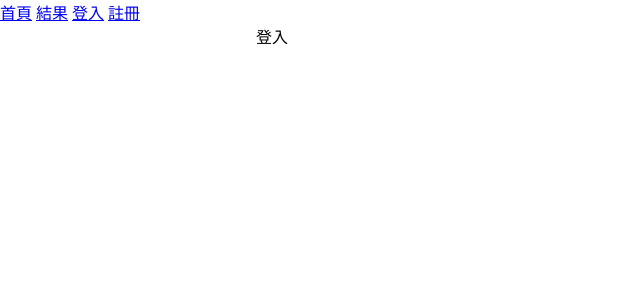
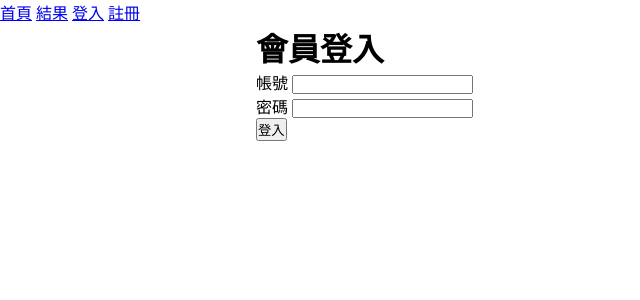
Before and after one commit to mackliu/1111-vote, a PHP site: page /index.php?do=login in a window 1280 px wide. Shown: the top 300 px of the page, without its empty margins (0-640 px from the left). Run offline with PHP 8.4, Linux system fonts and the light colour scheme.

Commit message:
增加登入會員功能

```diff
--- a/api/reg.php
+++ b/api/reg.php
@@ -1,4 +1,8 @@
 <?php include_once "../db.php";
+
+//可以選擇使用編碼來為密碼或資料加密
+/* $pw=md5($_POST['pw']);
+echo $pw; */
 
 if(!empty($_POST) && $_POST['acc']!="" && $_POST['pw']!=""){
     $sql="insert into `members` (`acc`,`pw`,`name`,`addr`,`email`)
--- a/front/login.php
+++ b/front/login.php
@@ -1 +1,22 @@
-登入
+<h1>會員登入</h1>
+<?php
+if(isset($_GET['error'])){
+    echo "<span style='color:red'>";
+    echo "帳號或密碼錯誤";
+    echo "</span>";
+}
+
+?>
+<form action="./api/login.php" method="post">
+    <div>
+        <label for="acc">帳號</label>
+        <input type="text" name="acc" id="acc">
+    </div>
+    <div>
+        <label for="pw">密碼</label>
+        <input type="password" name="pw" id="pw">
+    </div>
+    <div>
+        <input type="submit" value="登入">
+    </div>
+</form>
```
Also changed, not shown: api/login.php (added, +12 -0 lines).
